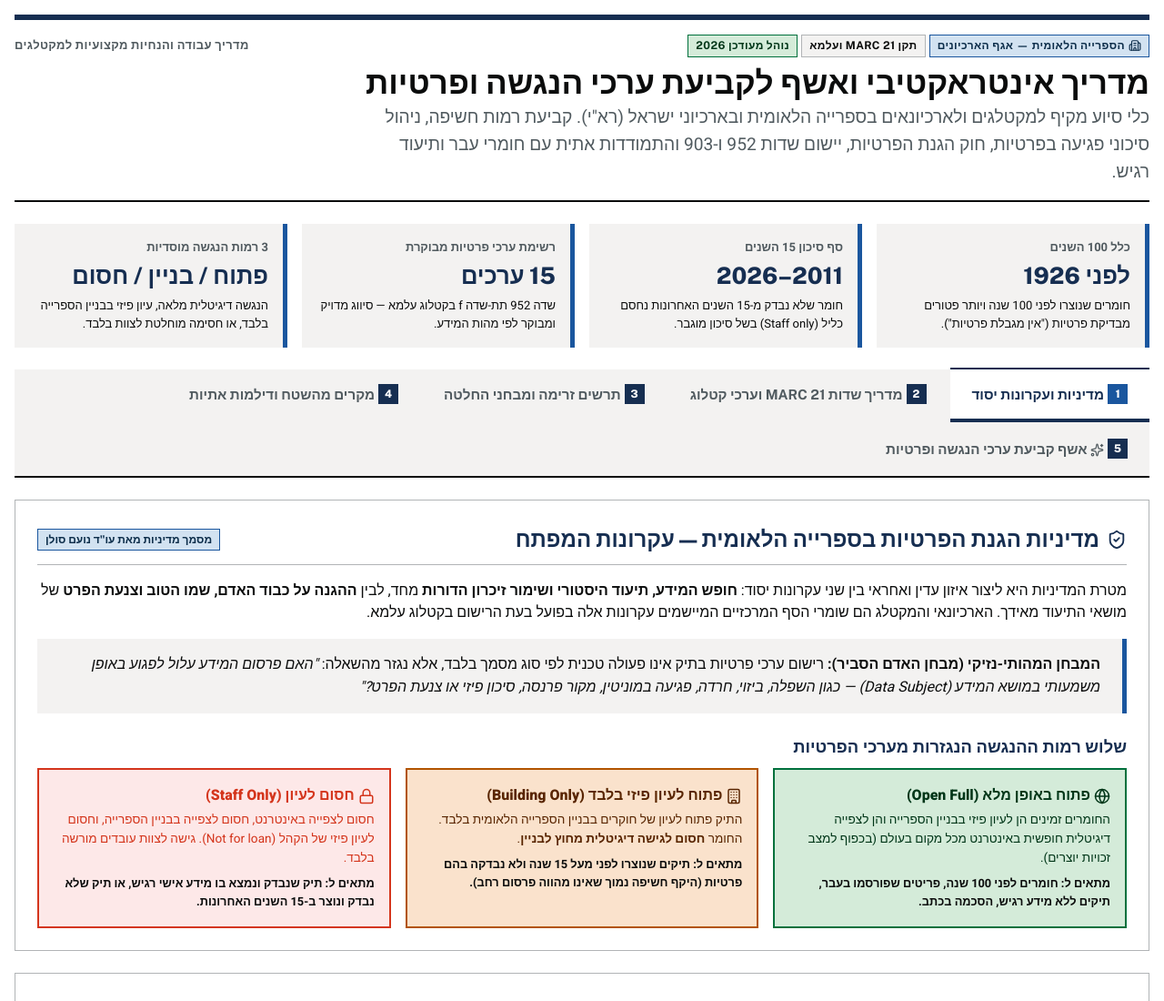
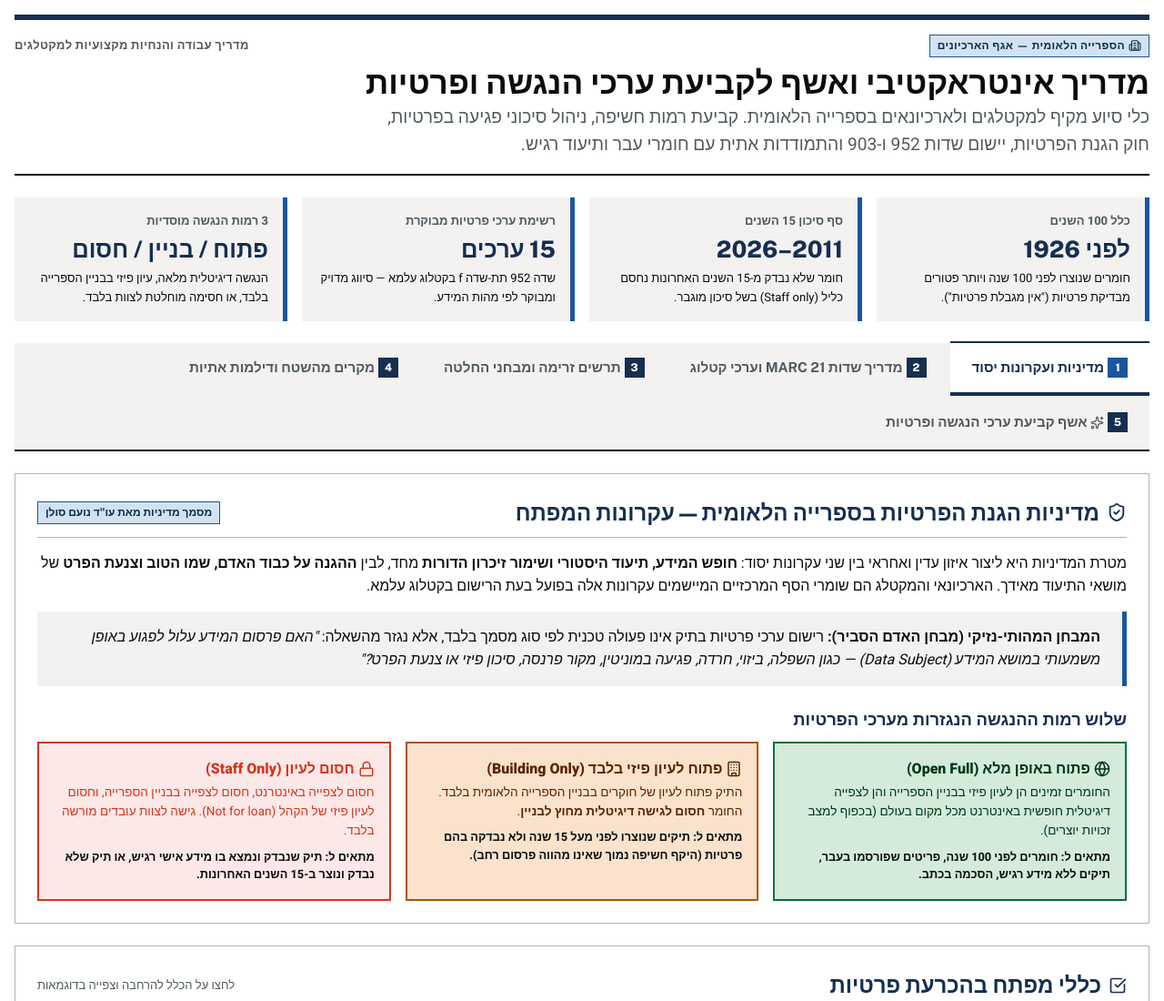
Before and after one commit to galitshaul-cyber/nli, a plain HTML site: page index.html in a window 1280 px wide. Shown: the top 1100 px of the page at 91% size. Drawn offline with nearby package versions, Linux system fonts and the light colour scheme.

Commit message:
Update index.html by removing tags and modifying text
Removed outdated tags and updated subtitle text for clarity.

```diff
--- a/index.html
+++ b/index.html
@@ -745,15 +745,13 @@
     <div class="top-meta-bar">
       <div class="meta-badges">
         <span class="tag tag--primary"><i data-lucide="building-2" style="width:14px;height:14px;"></i> הספרייה הלאומית — אגף הארכיונים</span>
-        <span class="tag">תקן MARC 21 ועלמא</span>
-        <span class="tag tag--positive">נוהל מעודכן 2026</span>
       </div>
       <div>מדריך עבודה והנחיות מקצועיות למקטלגים</div>
     </div>
 
     <h1 class="handbook-title">מדריך אינטראקטיבי ואשף לקביעת ערכי הנגשה ופרטיות</h1>
     <p class="handbook-subtitle">
-      כלי סיוע מקיף למקטלגים ולארכיונאים בספרייה הלאומית ובארכיוני ישראל (רא"י). קביעת רמות חשיפה, ניהול סיכוני פגיעה בפרטיות, חוק הגנת הפרטיות, יישום שדות 952 ו-903 והתמודדות אתית עם חומרי עבר ותיעוד רגיש.
+      כלי סיוע מקיף למקטלגים ולארכיונאים בספרייה הלאומית. קביעת רמות חשיפה, ניהול סיכוני פגיעה בפרטיות, חוק הגנת הפרטיות, יישום שדות 952 ו-903 והתמודדות אתית עם חומרי עבר ותיעוד רגיש.
     </p>
   </header>
 
```
